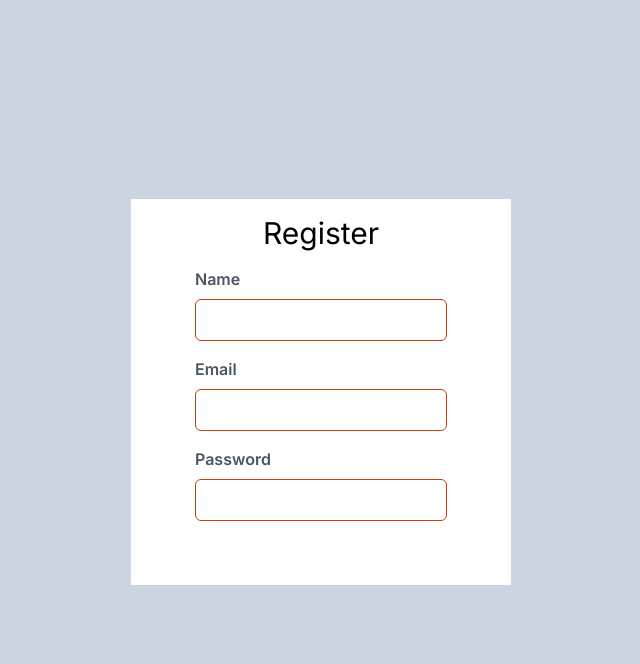
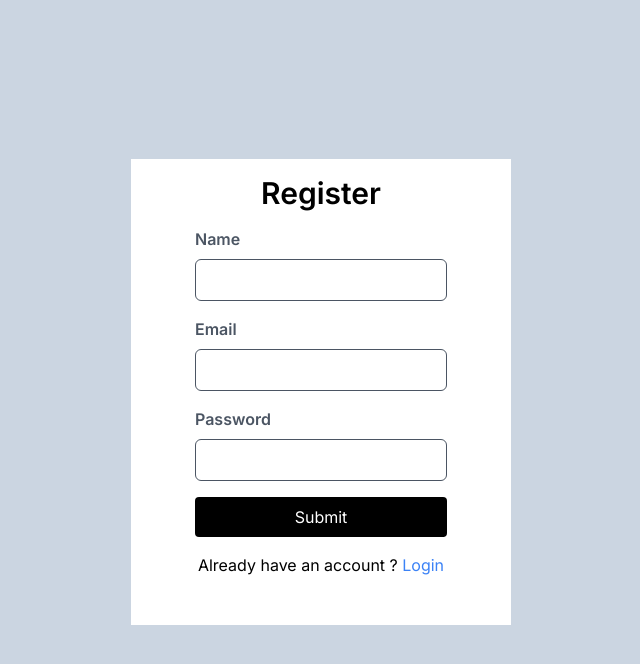
Before and after one commit to shakilshegu/my-new-project, a Next.js app: page /register in a window 1280 px wide. Shown: the top 664 px of the page, without its empty margins (319-959 px from the left). Built offline with nearby package versions, Linux system fonts and the light colour scheme.

Commit message:
new commit

```diff
--- a/src/app/components/input.jsx
+++ b/src/app/components/input.jsx
@@ -1,6 +1,6 @@
 import React from "react";
 
-const Input = ({ label, type, id }) => {
+const Input = ({ label, type, id ,...props}) => {
   return (
     <div className="mb-4">
       <label htmlFor={id} className="block  text-gray-600 font-semibold mb-2">
@@ -11,7 +11,9 @@ const Input = ({ label, type, id }) => {
         id={id}
         name={id}
         autoComplete="off"
-        className="w-ful p-2 rounded-md border border-orange-700  "
+        className="w-ful p-2 rounded-md border border-gray-600 focus:outline-none focus:border-orange-500 "
+        {...props}
+
       />
     </div>
   );
--- a/src/app/register/page.jsx
+++ b/src/app/register/page.jsx
@@ -1,19 +1,65 @@
-import React from 'react'
-import Input from '../components/input'
+"use client";
+import { useState } from "react";
+import Input from "../components/input";
+import Link from "next/link";
 
+const defaultData = { name: "", email: "", password: "" };
 const Register = () => {
+  const [data, setData] = useState(defaultData);
+  const onValueChange = (e) => {
+    setData({ ...data, [e.targest.name]: e.targest.value });
+  };
+  const onRegister = (e) => {
+    e.preventDefault();
+    if(!data.name || !data.email || !data.password){
+        alert("please fill all mandatory fildes")
+    }
+  };
   return (
-    <div className='min-h-screen bg-slate-300 flex flex-col justify-center items-center '>
-        <div className='bg-white px-16 pb-12 mb-4 '>
-            <h1 className='text-3xl  mb-4  mt-4 text-center'>Register</h1>
-            <form action="">
-               <Input label="Name" id="name" type="text"/>
-               <Input label="Email" Id="email"  type="text" />
-               <Input label="Password"id="password" type="password"/>
-            </form>
-        </div>
+    <div className="min-h-screen bg-slate-300 flex flex-col justify-center items-center ">
+      <div className="bg-white px-16 pb-12 mb-4 ">
+        <h1 className="text-3xl  mb-4  mt-4 text-center font-semibold">
+          Register
+        </h1>
+        <form action="">
+          <Input
+            label="Name"
+            id="name"
+            type="text"
+            value={data.name}
+            onChage={(e) => onValueChange(e)}
+          />
+          <Input
+            label="Email"
+            Id="email"
+            type="text"
+            value={data.email}
+            onChage={(e) => onValueChange(e)}
+          />
+          <Input
+            label="Password"
+            id="password"
+            type="password"
+            value={data.password}
+            onChage={(e) => onValueChange(e)}
+          />
+          <button
+            className=" bg-black hover:bg-slate-500 text-white py-2 px-4 rounded  w-full  "
+            onClick={(e) => onRegister(e)}
+          >
+            Submit
+          </button>
+          <p className="mt-4 text-center  ">
+            Already have an account ?
+            <Link href="/login" className="text-blue-500 hover:underline">
+              {" "}
+              Login
+            </Link>
+          </p>
+        </form>
+      </div>
     </div>
-  )
-}
+  );
+};
 
-export default Register
+export default Register;
```
